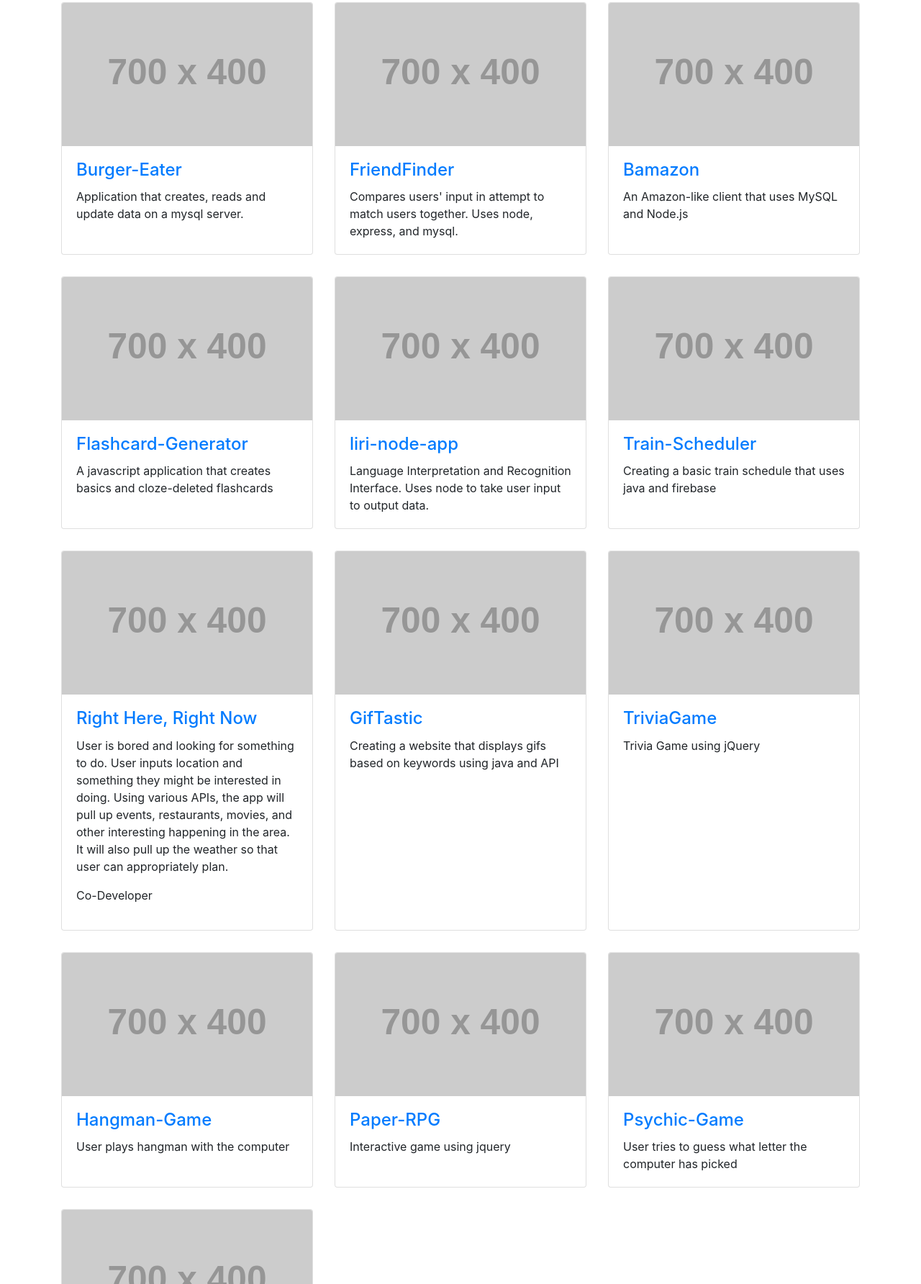
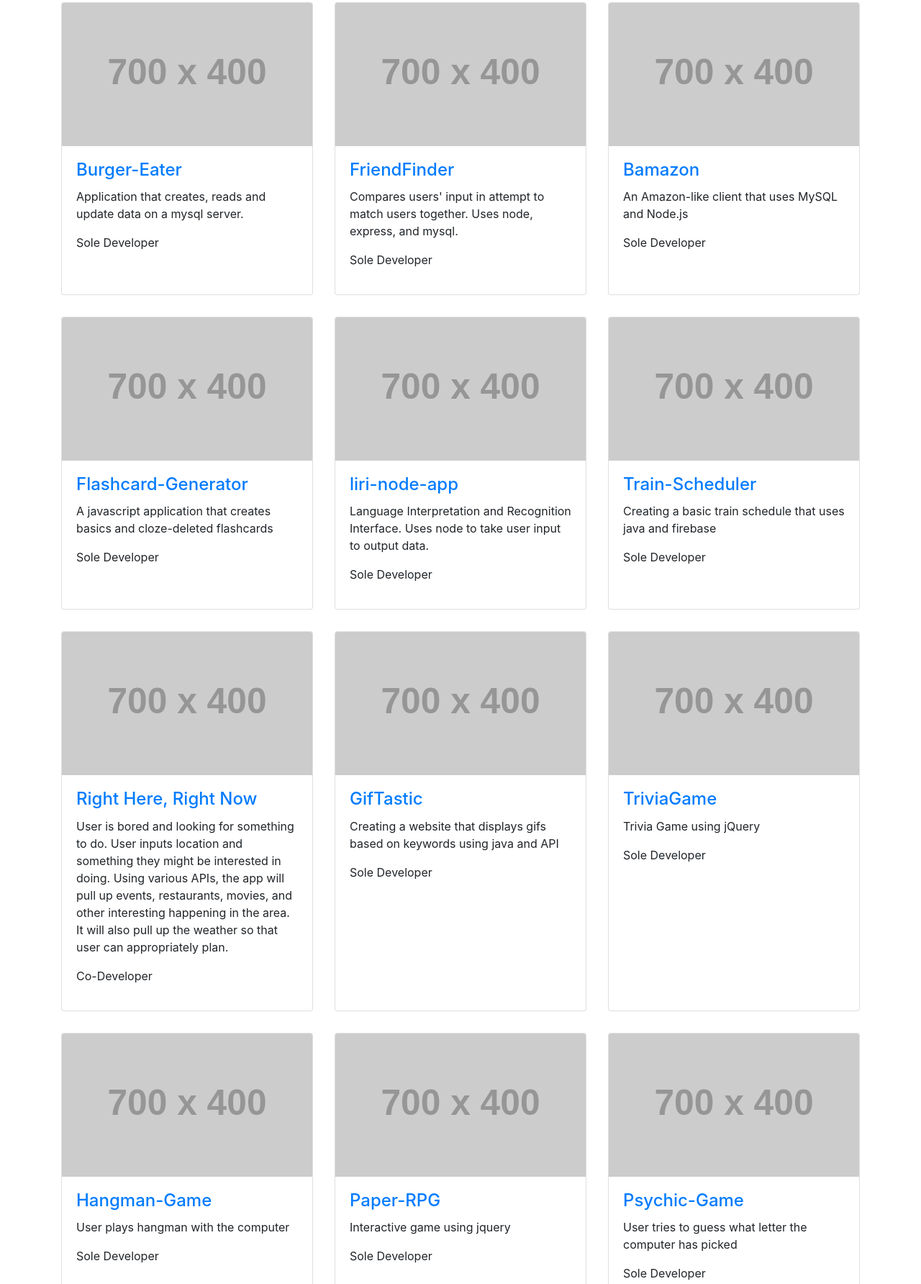
Before and after one commit to EricTC93/Portfolio, a plain HTML site: page projects.html in a window 1280 px wide. Shown: the part 145-1929 px from the top of the page at 72% size. Drawn offline with Linux system fonts and the light colour scheme; placeholder pictures from the web are drawn by us.

Commit message:
Add sole developer description

```diff
--- a/projects.html
+++ b/projects.html
@@ -69,6 +69,7 @@
                 <a href="https://github.com/YETC7/Burger-Eater">Burger-Eater</a>
               </h4>
               <p class="card-text">Application that creates, reads and update data on a mysql server.</p>
+              <p>Sole Developer</p>
             </div>
           </div>
         </div>
@@ -80,6 +81,7 @@
                 <a href="https://friend-finder-etc.herokuapp.com">FriendFinder</a>
               </h4>
               <p class="card-text">Compares users' input in attempt to match users together. Uses node, express, and mysql.</p>
+              <p>Sole Developer</p>
             </div>
           </div>
         </div>
@@ -91,6 +93,7 @@
                 <a href="https://github.com/YETC7/Bamazon">Bamazon</a>
               </h4>
               <p class="card-text">An Amazon-like client that uses MySQL and Node.js</p>
+              <p>Sole Developer</p>
             </div>
           </div>
         </div>
@@ -102,6 +105,7 @@
                 <a href="https://github.com/YETC7/Flashcard-Generator">Flashcard-Generator</a>
               </h4>
               <p class="card-text">A javascript application that creates basics and cloze-deleted flashcards</p>
+              <p>Sole Developer</p>
             </div>
           </div>
         </div>
@@ -113,6 +117,7 @@
                 <a href="https://github.com/YETC7/liri-node-app">liri-node-app</a>
               </h4>
               <p class="card-text">Language Interpretation and Recognition Interface. Uses node to take user input to output data.</p>
+              <p>Sole Developer</p>
             </div>
           </div>
         </div>
@@ -124,6 +129,7 @@
                 <a href="https://yetc7.github.io/Train-Scheduler/">Train-Scheduler</a>
               </h4>
               <p class="card-text">Creating a basic train schedule that uses java and firebase</p>
+              <p>Sole Developer</p>
             </div>
           </div>
         </div>
@@ -151,6 +157,7 @@
                 <a href="https://yetc7.github.io/GifTastic/">GifTastic</a>
               </h4>
               <p class="card-text">Creating a website that displays gifs based on keywords using java and API</p>
+              <p>Sole Developer</p>
             </div>
           </div>
         </div>
@@ -162,6 +169,7 @@
                 <a href="https://yetc7.github.io/TriviaGame/">TriviaGame</a>
               </h4>
               <p class="card-text">Trivia Game using jQuery</p>
+              <p>Sole Developer</p>
             </div>
           </div>
         </div>
@@ -173,6 +181,7 @@
                 <a href="https://yetc7.github.io/Hangman-Game/">Hangman-Game</a>
               </h4>
               <p class="card-text">User plays hangman with the computer</p>
+              <p>Sole Developer</p>
             </div>
           </div>
         </div>
@@ -184,6 +193,7 @@
                 <a href="https://yetc7.github.io/Paper-RPG/">Paper-RPG</a>
               </h4>
               <p class="card-text">Interactive game using jquery</p>
+              <p>Sole Developer</p>
             </div>
           </div>
         </div>
@@ -195,6 +205,7 @@
                 <a href="https://yetc7.github.io/Psychic-Game/">Psychic-Game</a>
               </h4>
               <p class="card-text">User tries to guess what letter the computer has picked</p>
+              <p>Sole Developer</p>
             </div>
           </div>
         </div>
@@ -210,6 +221,7 @@
                 <a href="https://github.com/YETC7/Pizza-Pass">Pizza-Pass</a>
               </h4>
               <p class="card-text">Simple logic mini-game I played in the past</p>
+              <p>Sole Developer</p>
             </div>
           </div>
         </div>
```
